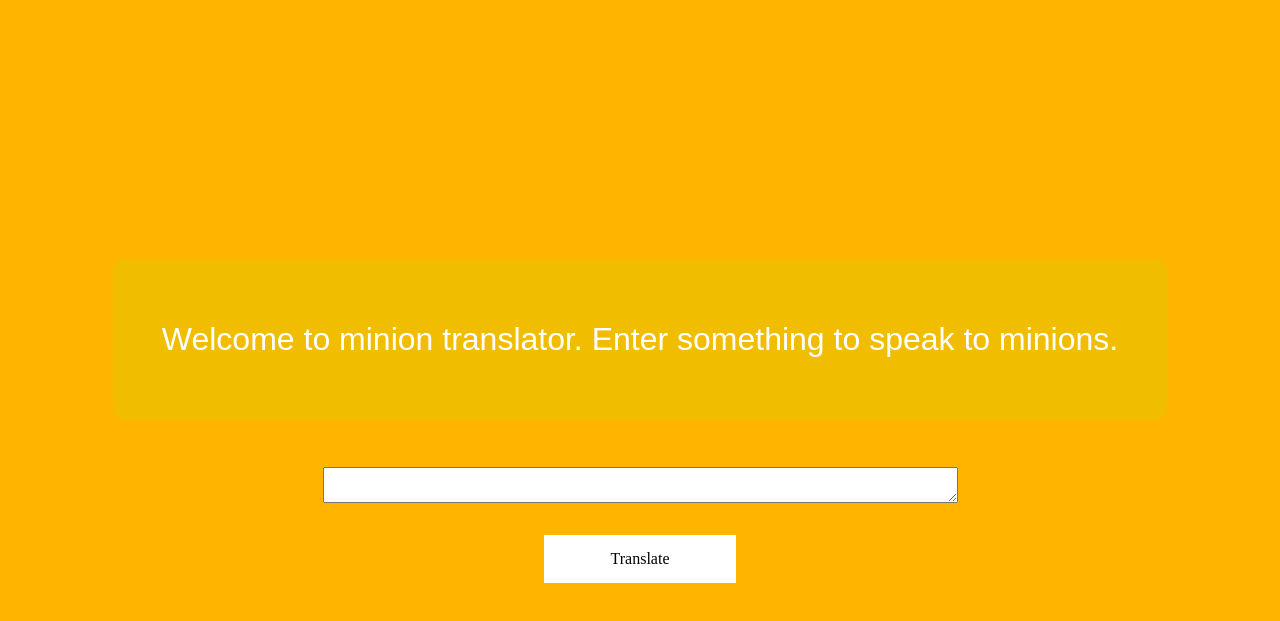
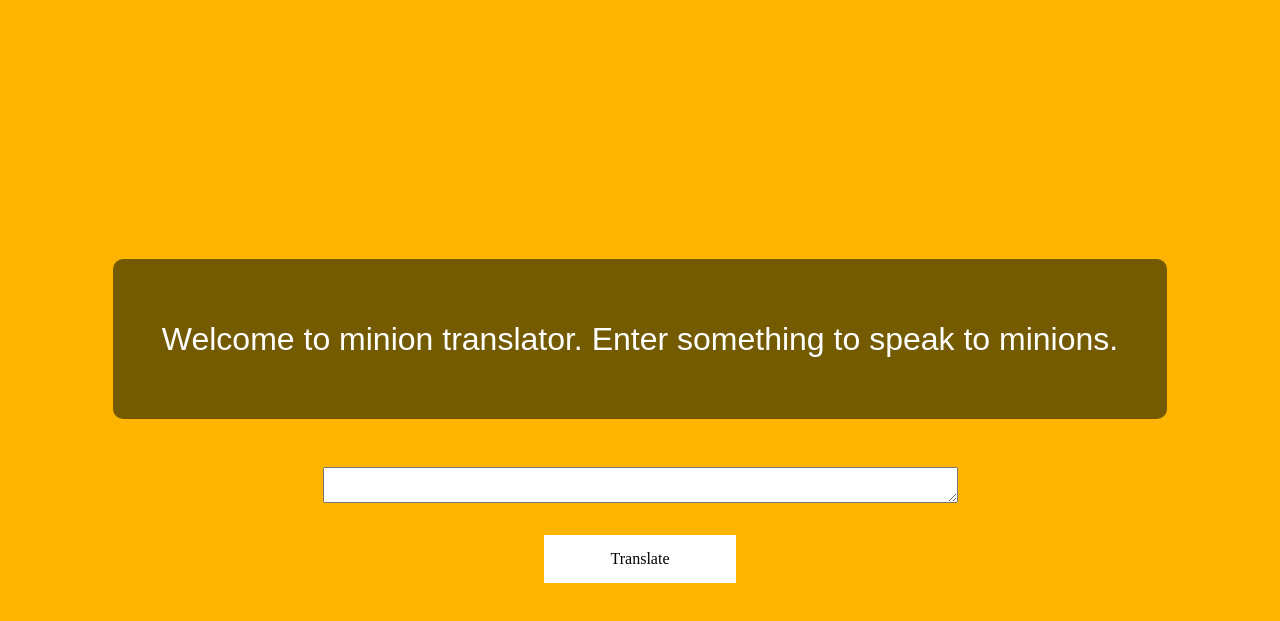
Before and after one commit to Dikhyant/Banana-translator, a plain HTML site: page index.html in a window 1280 px wide. Shown: the part 5-626 px from the top of the page. Drawn offline with Linux system fonts and the light colour scheme.

Commit message:
changed background color of display widget

```diff
--- a/index.css
+++ b/index.css
@@ -24,7 +24,7 @@ body{
 
     text-align: center;
 
-    background-color: rgb(241, 189, 0);
+    background-color: rgb(116, 90, 0);
 
     height: 10rem;
 
```
